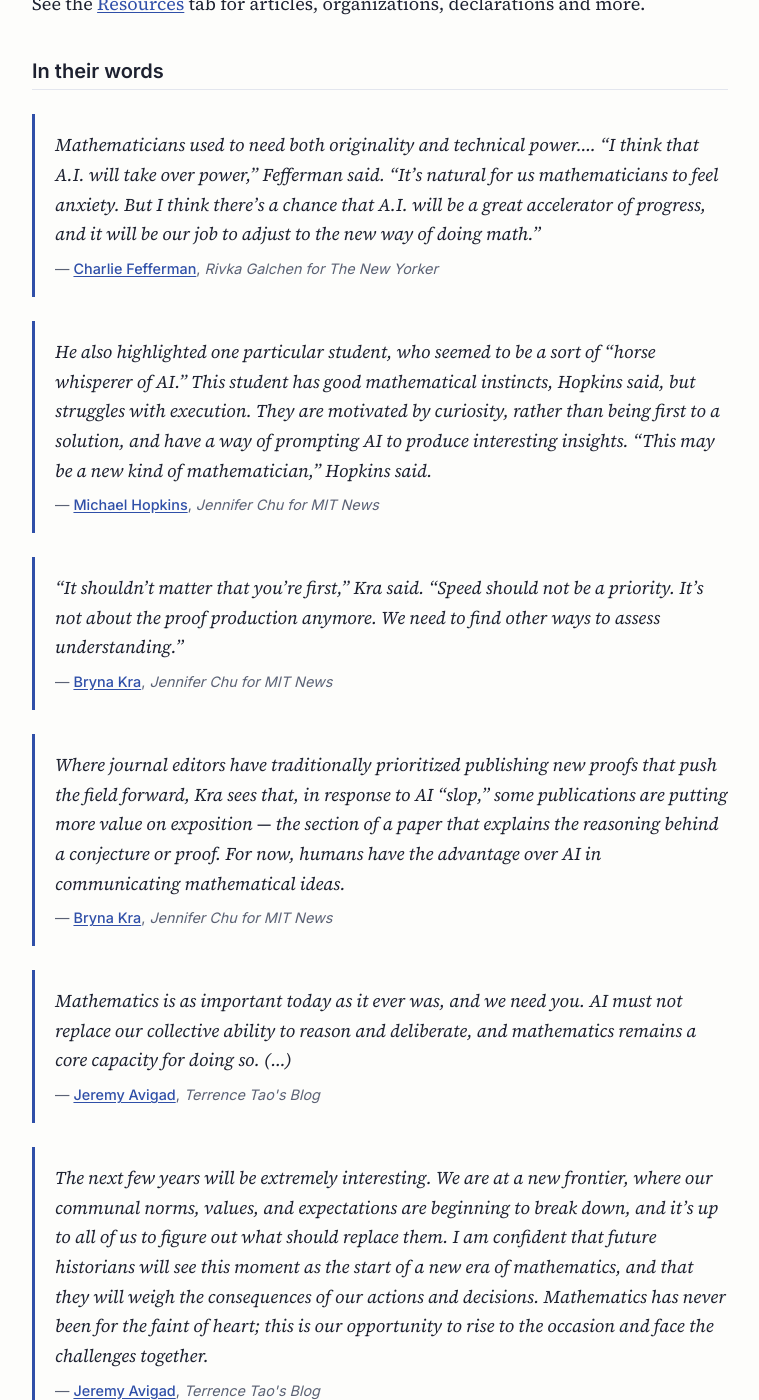
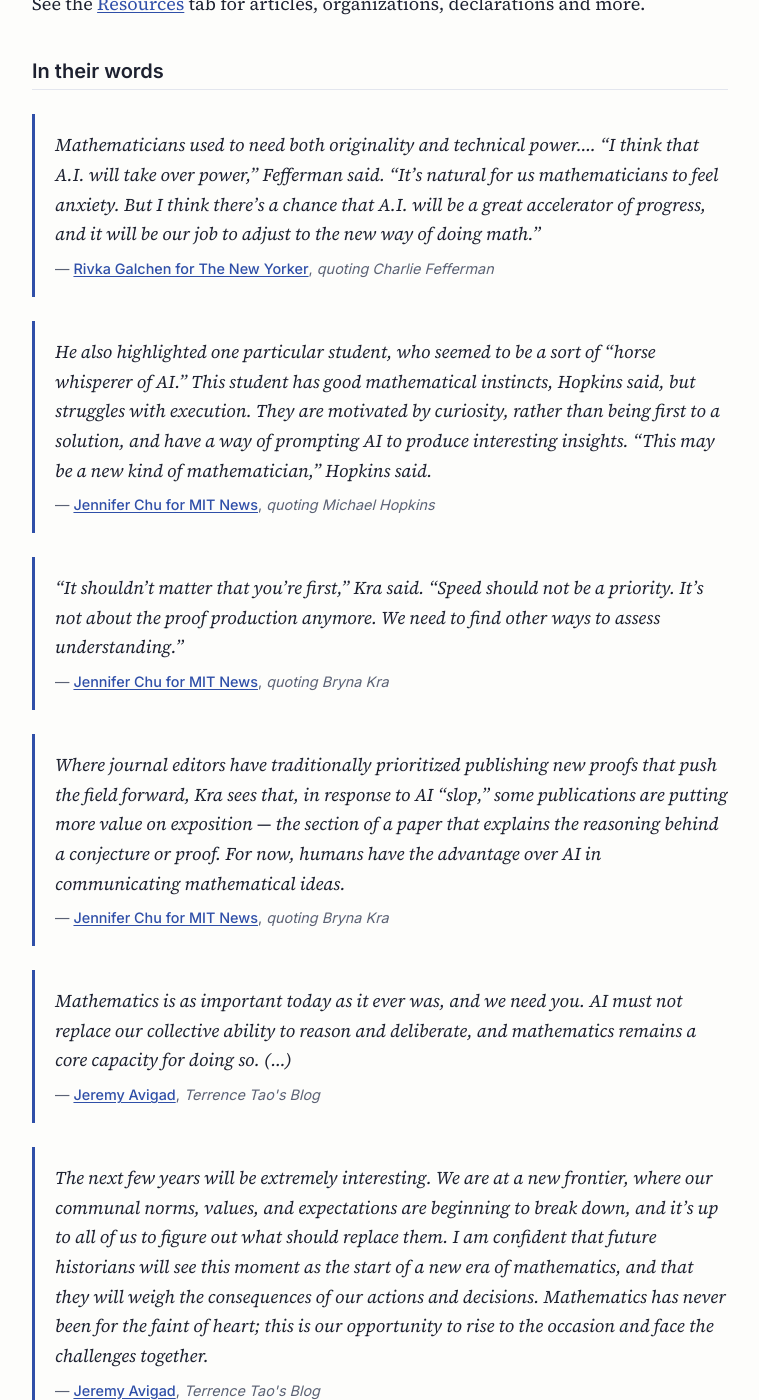
Before and after one commit to galen-dorp/resources, a Jekyll site: the page built from index.md, in a window 1280 px wide and 1400 px high, scrolled down 483 px. Shown: the whole window, without its empty margins (260-1019 px from the left). Built offline with Jekyll 4.4.1, drawn with Linux system fonts in a browser that asks for light colours; some of the changed text lies outside the part shown.

Commit message:
attribution

```diff
--- a/_data/quotes.yml
+++ b/_data/quotes.yml
@@ -5,26 +5,26 @@
 #   source: publication or venue (optional)
 #   text:   the quote itself (markdown allowed; keep the "|" and indent the lines)
 
-- who: Charlie Fefferman
-  source: Rivka Galchen for The New Yorker
+- who: Rivka Galchen for The New Yorker
+  source: quoting Charlie Fefferman
   url: https://www.newyorker.com/magazine/2026/11/09/the-year-math-changed-forever#rid=af1988ae-2129-4254-bad7-822e64f1983c&q=mathematic
   text: |
     Mathematicians used to need both originality and technical power.... “I think that A.I. will take over power,” Fefferman said. “It’s natural for us mathematicians to feel anxiety. But I think there’s a chance that A.I. will be a great accelerator of progress, and it will be our job to adjust to the new way of doing math.”
 
-- who: Michael Hopkins
-  source: Jennifer Chu for MIT News
+- who: Jennifer Chu for MIT News
+  source: quoting Michael Hopkins
   url: https://news.mit.edu/2026/following-mathocalypse-mathematicians-consider-future-1120
   text: |
     He also highlighted one particular student, who seemed to be a sort of “horse whisperer of AI.” This student has good mathematical instincts, Hopkins said, but struggles with execution. They are motivated by curiosity, rather than being first to a solution, and have a way of prompting AI to produce interesting insights. “This may be a new kind of mathematician,” Hopkins said.
 
-- who: Bryna Kra
-  source: Jennifer Chu for MIT News
+- who: Jennifer Chu for MIT News
+  source: quoting Bryna Kra
   url: https://news.mit.edu/2026/following-mathocalypse-mathematicians-consider-future-1120
   text: |
     “It shouldn’t matter that you’re first,” Kra said. “Speed should not be a priority. It’s not about the proof production anymore. We need to find other ways to assess understanding.”
 
-- who: Bryna Kra
-  source: Jennifer Chu for MIT News
+- who: Jennifer Chu for MIT News
+  source: quoting Bryna Kra
   url: https://news.mit.edu/2026/following-mathocalypse-mathematicians-consider-future-1120
   text: |
    Where journal editors have traditionally prioritized publishing new proofs that push the field forward, Kra sees that, in response to AI “slop,” some publications are putting more value on exposition — the section of a paper that explains the reasoning behind a conjecture or proof. For now, humans have the advantage over AI in communicating mathematical ideas.
@@ -41,14 +41,14 @@
   text: |
    The next few years will be extremely interesting. We are at a new frontier, where our communal norms, values, and expectations are beginning to break down, and it’s up to all of us to figure out what should replace them. I am confident that future historians will see this moment as the start of a new era of mathematics, and that they will weigh the consequences of our actions and decisions. Mathematics has never been for the faint of heart; this is our opportunity to rise to the occasion and face the challenges together.
 
-- who: Tristan Buckmeister
-  source: Jennifer Chu for MIT News
+- who: Jennifer Chu for MIT News
+  source: quoting Tristan Buckmeister
   url: https://news.mit.edu/2026/following-mathocalypse-mathematicians-consider-future-1120
   text: |
    “AI is going to affect everyone (beyond mathematicians),” said Buckmaster, who urged students to stay the course “rather than escape or jump ship to another field. … Think of new ways to be creative and communicate your ideas,” he said. “Just do what you love.”
 
-- who: Jacopo Borga
-  source: Jennifer Chu for MIT News
+- who: Jennifer Chu for MIT News
+  source: quoting Jacopo Borga
   url: https://news.mit.edu/2026/following-mathocalypse-mathematicians-consider-future-1120
   text: |
    As AI forces the field of mathematics to adapt and change its centuries-long ways of pursuing knowledge, Borga and others see the moment as a new beginning, rather than math’s end. “The castle is collapsing,” Borga says. “There’s open ground to explore.”
```
